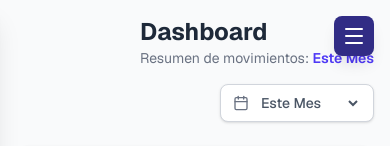
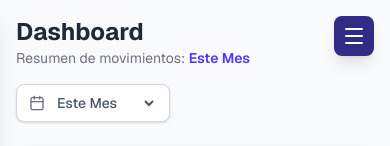
Before and after one commit to murakamifranco-code/Club-La-Cantera, a Next.js app: page /admin/dashboard in a window 390 px wide. Shown: the top 146 px of the page. Built offline with nearby package versions, Linux system fonts and the light colour scheme; no server answers; the database is empty.

Commit message:
Dashboard: Alineación izquierda de título y resumen para móvil

```diff
--- a/src/app/admin/dashboard/page.tsx
+++ b/src/app/admin/dashboard/page.tsx
@@ -46,26 +46,20 @@ export default function AdminDashboard() {
     }
 
     // --- 1. DATOS DEL PERIODO (FILTRADOS POR FECHA) ---
-    // Traemos movimientos dentro del rango seleccionado
     const { data: movements } = await supabase.from('payments')
       .select('amount, method')
       .gte('date', startDate)
       .lte('date', endDate)
 
-    // A) Recaudación Real (Plata que entró en este periodo)
     const revenue = movements?.filter(m => m.amount > 0 && m.method !== 'adjustment').reduce((acc, curr) => acc + curr.amount, 0) || 0;
-
-    // B) Facturación Ideal (Cuotas generadas en este periodo)
     const billing = movements?.filter(m => m.amount < 0).reduce((acc, curr) => acc + Math.abs(curr.amount), 0) || 0;
 
     // --- 2. DATOS DE MOROSIDAD (SNAPSHOT ACTUAL) ---
-    // Acá está la corrección: No miramos fechas, miramos SALDOS REALES.
-    // Sumamos individualmente los saldos negativos. Así el superávit de uno NO tapa al otro.
     const { data: debtors } = await supabase
         .from('users')
         .select('account_balance')
         .eq('role', 'player')
-        .lt('account_balance', 0) // Solo traemos a los que deben
+        .lt('account_balance', 0)
 
     const totalRealDebt = debtors?.reduce((acc, curr) => acc + Math.abs(curr.account_balance), 0) || 0
 
@@ -81,7 +75,7 @@ export default function AdminDashboard() {
     setStats({
         revenue,
         activePlayers: activeCount || 0,
-        debt: totalRealDebt, // Deuda Real en la calle (Suma de negativos)
+        debt: totalRealDebt,
         billing,
         newPlayers: newCount || 0
     })
@@ -118,9 +112,9 @@ export default function AdminDashboard() {
   return (
     <div className="space-y-6 font-sans">
 
-      {/* HEADER + FILTRO */}
-      <div className="flex flex-col md:flex-row justify-between items-end gap-4">
-        <div>
+      {/* HEADER + FILTRO - Ajustado a la izquierda en móvil */}
+      <div className="flex flex-col md:flex-row justify-between items-start md:items-end gap-4">
+        <div className="text-left">
             <h1 className="text-2xl font-bold text-gray-800">Dashboard</h1>
             <p className="text-gray-500 text-sm">Resumen de movimientos: <span className="font-semibold text-indigo-600">{periodLabel}</span></p>
         </div>
@@ -136,8 +130,6 @@ export default function AdminDashboard() {
 
       {/* TARJETAS */}
       <div className="grid grid-cols-1 md:grid-cols-2 lg:grid-cols-4 gap-4">
-
-          {/* 1. Recaudación */}
           <div className="bg-white p-6 rounded-xl shadow-sm border border-gray-200">
               <div className="flex justify-between items-start">
                   <div>
@@ -149,7 +141,6 @@ export default function AdminDashboard() {
               <p className="text-xs text-green-600 mt-4 font-medium flex items-center gap-1">Cobrado en este periodo</p>
           </div>
 
-          {/* 2. Facturación Ideal */}
           <div className="bg-white p-6 rounded-xl shadow-sm border border-gray-200">
               <div className="flex justify-between items-start">
                   <div>
@@ -161,7 +152,6 @@ export default function AdminDashboard() {
               <p className="text-xs text-indigo-600 mt-4 font-medium">Cuotas generadas en periodo</p>
           </div>
 
-          {/* 3. Morosidad (REAL - INDIVIDUAL) */}
           <div className="bg-white p-6 rounded-xl shadow-sm border border-gray-200">
               <div className="flex justify-between items-start">
                   <div>
@@ -175,7 +165,6 @@ export default function AdminDashboard() {
               <p className="text-xs text-gray-400 mt-4 font-medium">Suma de deudas actuales</p>
           </div>
 
-          {/* 4. Activos */}
           <div className="bg-white p-6 rounded-xl shadow-sm border border-gray-200">
               <div className="flex justify-between items-start">
                   <div><p className="text-xs font-semibold text-gray-500 uppercase tracking-wide">Activos Totales</p><h3 className="text-2xl font-bold text-gray-800 mt-1">{stats.activePlayers}</h3></div>
@@ -186,7 +175,6 @@ export default function AdminDashboard() {
       </div>
 
       <div className="grid grid-cols-1 lg:grid-cols-2 gap-6">
-          {/* LISTAS DE PAGOS Y CAJA RÁPIDA (Sin cambios en lógica) */}
           <div className="bg-white p-6 rounded-xl shadow-sm border border-gray-200 h-full">
               <h3 className="font-bold text-gray-700 mb-4 text-base">Últimos Movimientos</h3>
               <div className="space-y-3">
```
